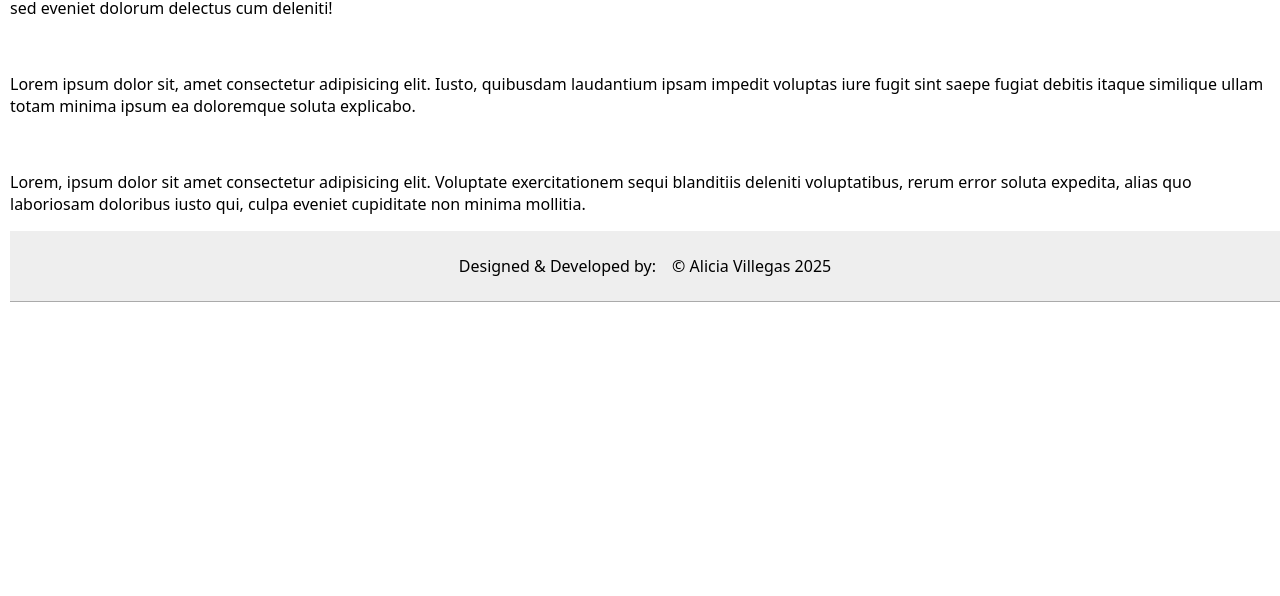
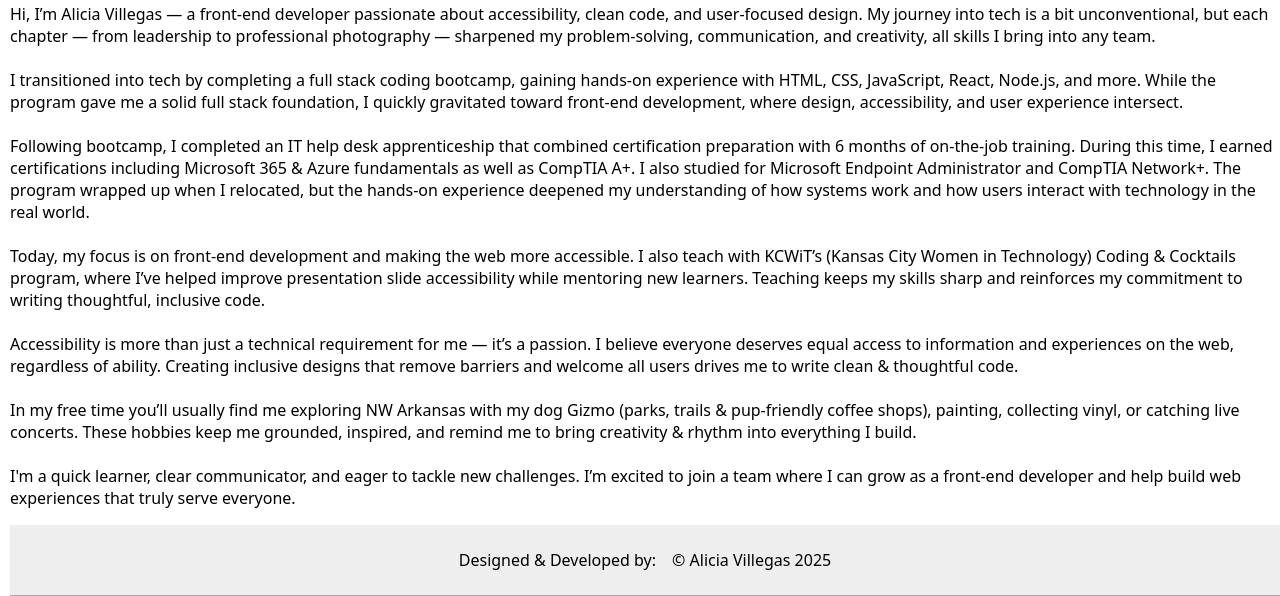
Before and after one commit to avillegas1717/AVPersonalPortfolioSite-, a plain HTML site: page about.html in a window 1280 px wide. Shown: the part 782-1378 px from the top of the page. Before the commit the page ends 1084 px from the top, so only its background shows below. Drawn offline with Linux system fonts and the light colour scheme.

Commit message:
Updated About me page

```diff
--- a/about.html
+++ b/about.html
@@ -17,14 +17,24 @@
         <li><a href="blog.html">Blog</a></li>
       </ul>
     </nav>
-    <h1>About Me</h1>
+    <br><br>
     <img src="images/AliciaV.jpg" alt="" height="400vh">
       <br><br>
-      <p>Lorem ipsum dolor sit amet consectetur adipisicing elit. Sint cupiditate facere perspiciatis, nesciunt quasi alias sit. Cumque, rerum blanditiis illo iste numquam odio, amet sed eveniet dolorum delectus cum deleniti!</p>
-      <br>
-      <p>Lorem ipsum dolor sit, amet consectetur adipisicing elit. Iusto, quibusdam laudantium ipsam impedit voluptas iure fugit sint saepe fugiat debitis itaque similique ullam totam minima ipsum ea doloremque soluta explicabo.</p>
-      <br>
-      <p>Lorem, ipsum dolor sit amet consectetur adipisicing elit. Voluptate exercitationem sequi blanditiis deleniti voluptatibus, rerum error soluta expedita, alias quo laboriosam doloribus iusto qui, culpa eveniet cupiditate non minima mollitia.</p>
+    <h1>About Me</h1>
+      <p>Hi, I’m Alicia Villegas — a front-end developer passionate about accessibility, clean code, and user-focused design. My journey into tech is a bit unconventional, but each chapter — from leadership to professional photography — sharpened my problem-solving, communication, and creativity, all skills I bring into any team.
+      <br><br>
+      I transitioned into tech by completing a full stack coding bootcamp, gaining hands-on experience with HTML, CSS, JavaScript, React, Node.js, and more. While the program gave me a solid full stack foundation, I quickly gravitated toward front-end development, where design, accessibility, and user experience intersect.
+      <br><br>
+      Following bootcamp, I completed an IT help desk apprenticeship that combined certification preparation with 6 months of on-the-job training. During this time, I earned certifications including Microsoft 365 & Azure fundamentals as well as CompTIA A+. I also studied for Microsoft Endpoint Administrator and CompTIA Network+.  The program wrapped up when I relocated, but the hands-on experience deepened my understanding of how systems work and how users interact with technology in the real world.
+      <br><br>
+      Today, my focus is on front-end development and making the web more accessible. I also teach with KCWiT’s (Kansas City Women in Technology) Coding & Cocktails program, where I’ve helped improve presentation slide accessibility while mentoring new learners. Teaching keeps my skills sharp and reinforces my commitment to writing thoughtful, inclusive code.
+      <br><br>
+      Accessibility is more than just a technical requirement for me — it’s a passion. I believe everyone deserves equal access to information and experiences on the web, regardless of ability. Creating inclusive designs that remove barriers and welcome all users drives me to write clean & thoughtful code.
+      <br><br>
+      In my free time you’ll usually find me exploring NW Arkansas with my dog Gizmo (parks, trails & pup-friendly coffee shops), painting, collecting vinyl, or catching live concerts. These hobbies keep me grounded, inspired, and remind me to bring creativity & rhythm into everything I build.
+      <br><br>
+      I'm a quick learner, clear communicator, and eager to tackle new challenges. I’m excited to join a team where I can grow as a front-end developer and help build web experiences that truly serve everyone.</p>
+
 
       <nav>
      <p>Designed &amp; Developed by:</p>
```
Also changed, not shown: index.html (+3 -3 lines).
